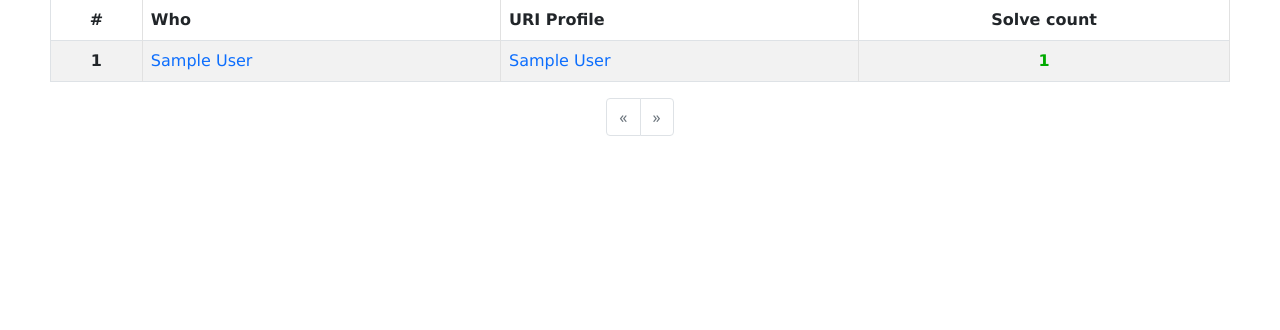
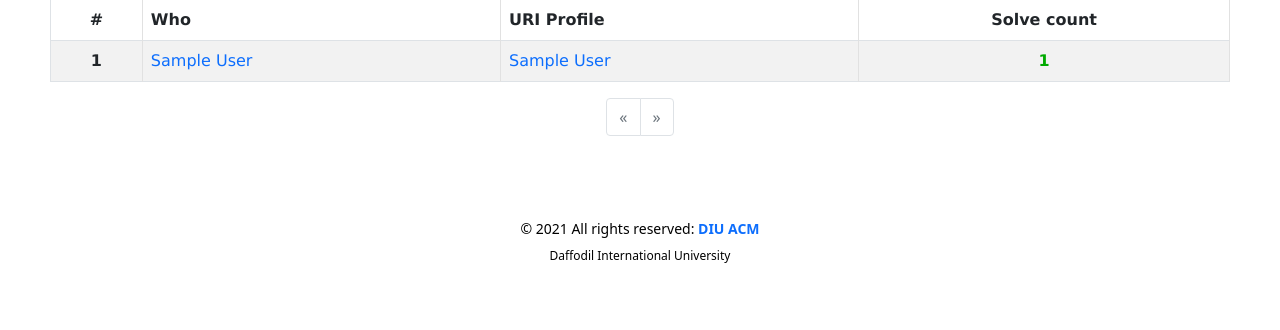
Before and after one commit to smhimran/GreenDivision, a Django app: page / in a window 1280 px wide. Shown: the part 315-645 px from the top of the page. Run offline with Django 3.2, Linux system fonts and the light colour scheme; tables that the repository leaves empty hold one stand-in row (values such as "Sample post").

Commit message:
fix: Styles and footer

```diff
--- a/public/static/public/style.css
+++ b/public/static/public/style.css
@@ -122,7 +122,15 @@ form {
 }
 
 .progress {
-  width: 60%;
+  width: 90%;
+}
+
+.footer {
+  width: 100%;
+  background-color: #fff;
+  color: #000;
+  font-size: 14px;
+  text-align: center;
 }
 
 @media only screen and (max-width: 768px) {
--- a/public/templates/public/base.html
+++ b/public/templates/public/base.html
@@ -61,6 +61,20 @@
 
         {% endblock %}
 
+
+
+        <footer class="footer text-center pt-5 pb-2">
+
+            <!-- Copyright -->
+            <div class="text-center p-2">
+            © 2021 All rights reserved:
+            <a class="text-decoration-none fw-bold" href="https://www.facebook.com/groups/cppsdiu">DIU ACM</a>
+            </div>
+            <p class="text-center" style=" font-size: 12px;">Daffodil International University</p>
+            <!-- Copyright -->
+        </footer>
+        <!-- Footer -->
+
         <!-- JavaScript Bundle with Popper -->
         <script
             src="https://cdn.jsdelivr.net/npm/bootstrap@5.0.0-beta3/dist/js/bootstrap.bundle.min.js"
```
Also changed, not shown: accounts/static/accounts/style.css (+8 -0 lines), accounts/templates/accounts/base.html (+13 -0 lines), public/templates/public/eligibility.html (+7 -4 lines).
